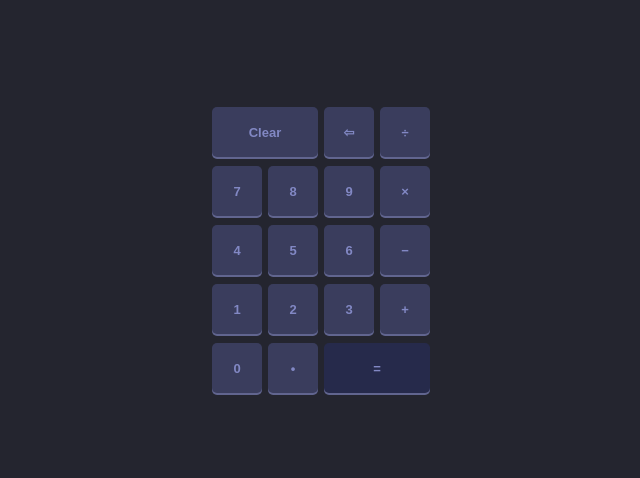
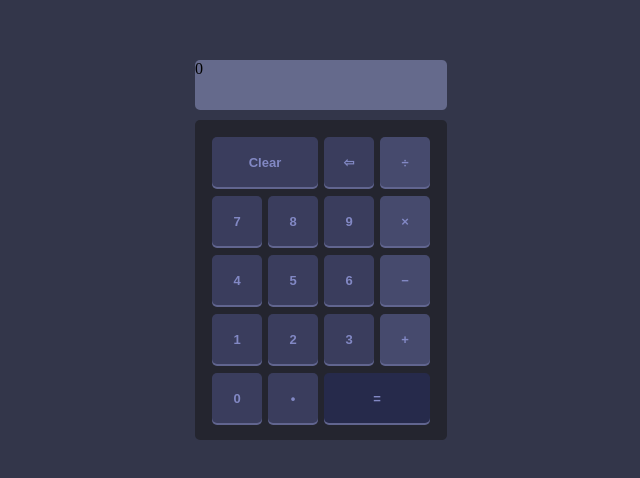
Before and after one commit to Rafaseoanes/Odin-Calculator, a plain HTML site: page index.html in a window 1280 px wide. Shown: the part 150-628 px from the top of the page, without its empty margins (319-959 px from the left). Drawn offline with Linux system fonts and the light colour scheme.

Commit message:
Style updated. Text area added

```diff
--- a/index.html
+++ b/index.html
@@ -11,29 +11,33 @@
 
 <body>
     <div id="calculatorContainer">
+        <div id="display">
+            0
+        </div>
+        <div id="buttons">
             <div>
                 <!-- <button>1</button> -->
                 <button id="clearKey">Clear</button>
                 <button>&#8678;</button>
-            <button>&divide;</button>
+                <button class="operatorKey">&divide;</button>
             </div>
             <div>
                 <button>7</button>
                 <button>8</button>
                 <button>9</button>
-            <button>&times;</button>
+                <button class="operatorKey">&times;</button>
             </div>
             <div>
                 <button>4</button>
                 <button>5</button>
                 <button>6</button>
-            <button>&minus;</button>
+                <button class="operatorKey">&minus;</button>
             </div>
             <div>
                 <button>1</button>
                 <button>2</button>
                 <button>3</button>
-            <button>&plus;</button>
+                <button class="operatorKey">&plus;</button>
             </div>
             <div>
                 <button>0</button>
@@ -42,6 +46,7 @@
 
             </div>
         </div>
+    </div>
 </body>
 
 </html>
--- a/style.css
+++ b/style.css
@@ -1,5 +1,6 @@
 body {
-    background-color: #24252f;
+    /* background-color: #24252f; */
+    background-color: #33364a;
     height: 100vh;
     margin: 0;
     padding: 0;
@@ -33,13 +34,32 @@ button {
     align-items: center;
 }
 
+#buttons {
+    background-color: #24252f;
+    padding: 0.8em 1em;
+    border-radius: 5px;
+}
+
 #equalsKey {
     background-color: #262a4b;
     height: 50px;
     width: 106px;
 
 }
-#clearKey{
+
+#clearKey {
     height: 50px;
     width: 106px;
 }
+.operatorKey{
+    background-color: #464a6d;
+}
+
+#display {
+    background-color: #656a8c;
+    height: 50px;
+    width: 252px;
+    border-radius: 5px;
+    margin-bottom: 10px;
+
+}
```
Lines whose indentation alone changed are shown as unchanged.
